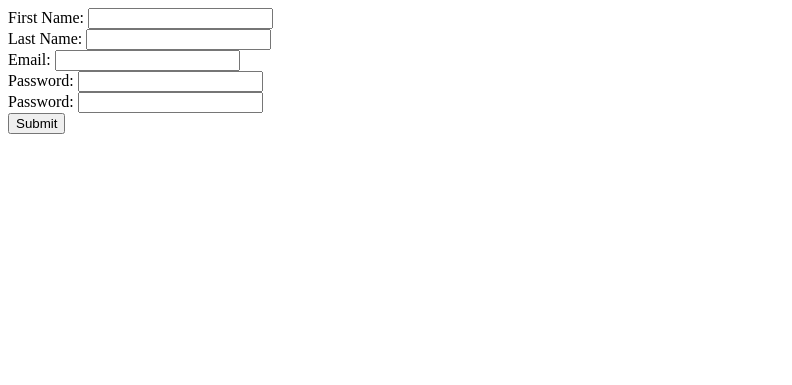
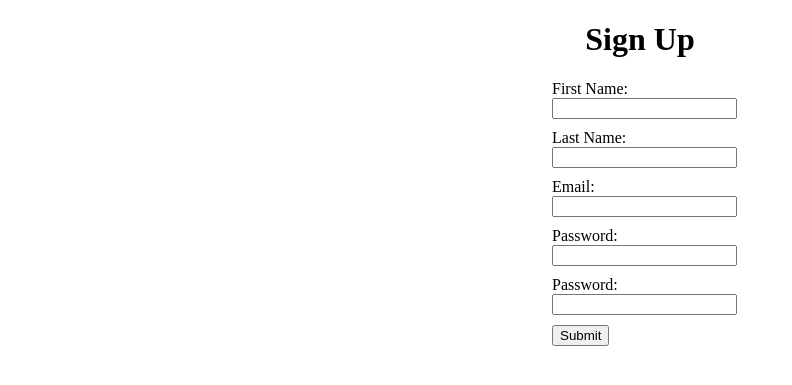
Before and after one commit to swsvindland/MaggieTube, a Django app: page /video/register in a window 1280 px wide. Shown: the top 385 px of the page, without its empty margins (0-792 px from the left). Run offline with Django 3.2, Linux system fonts and the light colour scheme.

Commit message:
login and register

```diff
--- /dev/null
+++ b/static/styles/register.css
@@ -0,0 +1,14 @@
+.detail {
+	margin-bottom:10px;
+}
+
+#form_login {
+	margin-left: auto;
+    margin-right: auto;
+    width: 11em
+}
+
+.register_title {
+	display: block;
+	text-align: center;
+}
--- a/templates/register.html
+++ b/templates/register.html
@@ -5,16 +5,18 @@
     <meta charset="UTF-8">
     <meta name="viewport" content="width=device-width, initial-scale=1.0">
     <meta http-equiv="X-UA-Compatible" content="ie=edge">
+    <link rel="stylesheet" href="{% static 'styles/register.css' %}">
     <title>Document</title>
 </head>
 <body>
-    <form>
-        First Name: <input type="text" name="fname"><br>
-        Last Name: <input type="text" name="lname"><br>
-        Email: <input type="text" name="email"><br>
-        Password: <input type="text" name="password1"><br>
-        Password: <input type="text" name="password2"><br>
-        <input type="submit" value="Submit">
+    <h1 class="register_title"> Sign Up </h1>
+    <form id="form_login">
+        First Name: <input type="text" name="fname" class="detail"><br>
+        Last Name: <input type="text" name="lname" class="detail"><br>
+        Email: <input type="text" name="email" class="detail"><br>
+        Password: <input type="text" name="password1" class="detail"><br>
+        Password: <input type="text" name="password2" class="detail"><br>
+        <input type="button" onclick="location.href='/video/login';" value="Submit">
     </form>
 </body>
 </html>
```
Also changed, not shown: static/styles/login.css (added, +19 -0 lines), templates/login.html (+12 -6 lines).
